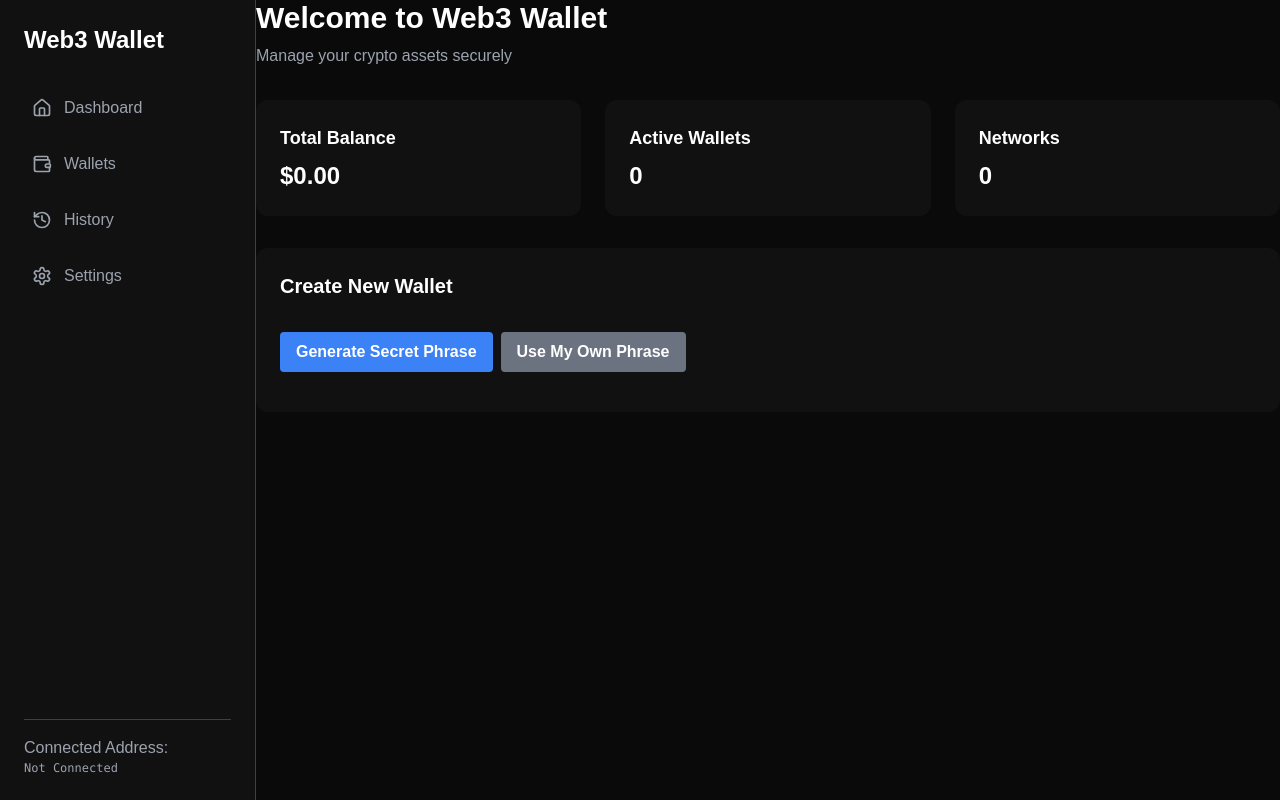
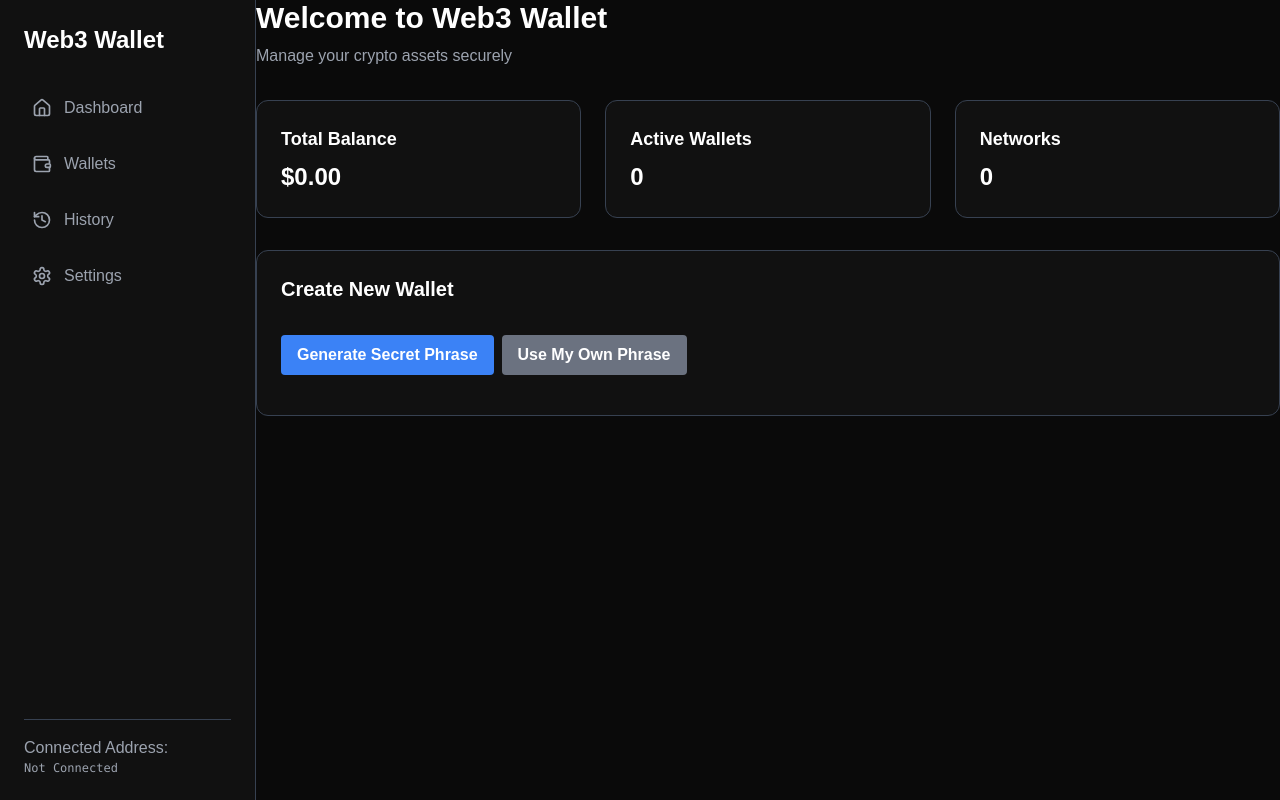
Before and after one commit to Parthh191/webbasedwallet, a Next.js app: page / in a window 1280 px wide. Built offline with nearby package versions, Linux system fonts and the light colour scheme.

Commit message:
Changes on the dashboard theme

```diff
--- a/app/page.tsx
+++ b/app/page.tsx
@@ -59,21 +59,21 @@ export default function Home() {
         </header>
 
         <div className="grid grid-cols-1 md:grid-cols-2 lg:grid-cols-3 gap-6 mb-8">
-          <div className="bg-[#111111] p-6 rounded-xl">
+          <div className="bg-[var(--card-background)] p-6 rounded-xl border border-[var(--border-color)]">
             <h3 className="text-lg font-semibold mb-2">Total Balance</h3>
             <p className="text-2xl font-bold">${totalBalance.toFixed(2)}</p>
           </div>
-          <div className="bg-[#111111] p-6 rounded-xl">
+          <div className="bg-[var(--card-background)] p-6 rounded-xl border border-[var(--border-color)]">
             <h3 className="text-lg font-semibold mb-2">Active Wallets</h3>
             <p className="text-2xl font-bold">{wallets.length}</p>
           </div>
-          <div className="bg-[#111111] p-6 rounded-xl">
+          <div className="bg-[var(--card-background)] p-6 rounded-xl border border-[var(--border-color)]">
             <h3 className="text-lg font-semibold mb-2">Networks</h3>
             <p className="text-2xl font-bold">{uniqueNetworks}</p>
           </div>
         </div>
 
-        <div className="bg-[#111111] rounded-xl p-6">
+        <div className="bg-[var(--card-background)] rounded-xl p-6 border border-[var(--border-color)]">
           <h2 className="text-xl font-bold mb-4">Create New Wallet</h2>
 
           {!hasExistingPhrase ? (
@@ -85,7 +85,7 @@ export default function Home() {
                     value={userInputPhrase}
                     onChange={(e) => setUserInputPhrase(e.target.value)}
                     placeholder="Enter your secret phrase"
-                    className="w-full p-2 rounded bg-[#1a1a1a] border border-gray-800"
+                    className="w-full p-2 rounded bg-[var(--input-background)] border border-[var(--border-color)]"
                   />
                   <button
                     className="bg-blue-500 hover:bg-blue-700 text-white font-bold py-2 px-4 rounded"
@@ -121,14 +121,14 @@ export default function Home() {
           {hasExistingPhrase && (
             <div className="grid grid-cols-1 md:grid-cols-2 gap-4">
               <button
-                className="flex items-center justify-center space-x-2 bg-[#1a1a1a] hover:bg-[#222222] p-4 rounded-lg border border-gray-800"
+                className="flex items-center justify-center space-x-2 bg-[var(--input-background)] hover:bg-[var(--hover-background)] p-4 rounded-lg border border-[var(--border-color)]"
                 onClick={() => router.push('/create-wallet')}
               >
                 <Image src="/images/solana-logo.svg" alt="Solana" width={24} height={24} />
                 <span>Create Solana Wallet</span>
               </button>
               <button
-                className="flex items-center justify-center space-x-2 bg-[#1a1a1a] hover:bg-[#222222] p-4 rounded-lg border border-gray-800"
+                className="flex items-center justify-center space-x-2 bg-[var(--input-background)] hover:bg-[var(--hover-background)] p-4 rounded-lg border border-[var(--border-color)]"
                 onClick={() => router.push('/create-wallet')}
               >
                 <Image src="/images/ethereum-logo.svg" alt="Ethereum" width={24} height={24} />
--- a/styles/themes.css
+++ b/styles/themes.css
@@ -2,12 +2,12 @@
   --background-primary: #ffffff;
   --background-secondary: #f5f5f5;
   --sidebar-background: #f0f0f0;
-  --text-primary: #000000;
+  --text-primary: #1a1a1a;
   --text-secondary: #4b5563;
   --border-color: #e5e7eb;
-  --input-background: #ffffff;
+  --input-background: #f8f9fa;
   --card-background: #ffffff;
-  --hover-background: #e5e7eb;
+  --hover-background: #f1f3f5;
   --button-background: #3b82f6;
   --button-hover: #2563eb;
 }
```
